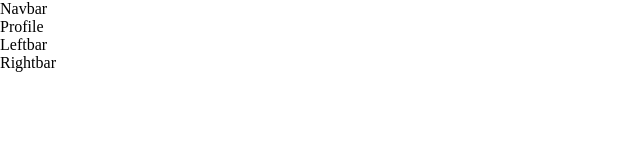
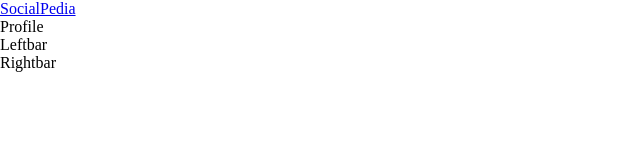
Before and after one commit to iprasandeep/socialpedia, a React (Create React App) app: page /profile/1 in a window 1280 px wide. Shown: the top 160 px of the page, without its empty margins (0-640 px from the left). Built offline with nearby package versions, Linux system fonts and the light colour scheme.

Commit message:
home page designed!

```diff
--- a/package.json
+++ b/package.json
@@ -3,9 +3,13 @@
   "version": "0.1.0",
   "private": true,
   "dependencies": {
+    "@emotion/react": "^11.10.5",
+    "@emotion/styled": "^11.10.5",
+    "@mui/material": "^5.11.0",
     "@testing-library/jest-dom": "^5.16.5",
     "@testing-library/react": "^13.4.0",
     "@testing-library/user-event": "^13.5.0",
+    "material-icons": "^1.13.1",
     "react": "^18.2.0",
     "react-dom": "^18.2.0",
     "react-router-dom": "^6.5.0",
--- a/src/App.js
+++ b/src/App.js
@@ -18,6 +18,8 @@ import Leftbar from './components/leftbar/Leftbar';
 function App() {
 
   // fake functionality for, if user is not logged in then it will redirect automaticaly to login/register page.
+  const currentUser = false;
+
 
   const Layout = () =>{
     return (
@@ -29,13 +31,27 @@ function App() {
         <Leftbar />
         <Rightbar />
       </div>
-    )
+    );
+  };
+
+  const ProtectedRoute = ({ children}) => {
+    if(!currentUser)
+    {
+      return <Link to='/login/' />
+    }
+    return children
   }
 
   const router = createBrowserRouter([
     {
       path: '/',
-      element: <Layout />,
+      element: (
+        <>
+            <ProtectedRoute/>
+                  <Layout />
+                <ProtectedRoute/>
+                </>
+              ),
       children: [
         {
           path: '/',
--- a/src/components/navbar/Navbar.jsx
+++ b/src/components/navbar/Navbar.jsx
@@ -1,9 +1,20 @@
 import React from 'react'
 import './navbar.scss';
-
+import HomeOutlinedIcon from '@mui/icons-material/HomeOutlined';
+import DarkModeOutlinedIcon from '@mui/icons-material/DarkModeOutlined';
+import GridViewOutlinedIcon from '@mui/icons-material/GridViewOutlined';
+import SearchOutlinedIcon from '@mui/icons-material/SearchOutlined';
+import {Link} from 'react-router-dom';
 const Navbar = () => {
   return (
-    <div className='navbar'>Navbar</div>
+    <div className='navbar'>
+        <div className="left">
+            <Link to='/' style={{ TextDecoration: "none" }}>
+                <span>SocialPedia</span>
+            </Link>
+        </div>
+        <div className="right"></div>
+    </div>
   )
 }
 
```
Also changed, not shown: 1 other file (tests, documents, lock files or other folders).
